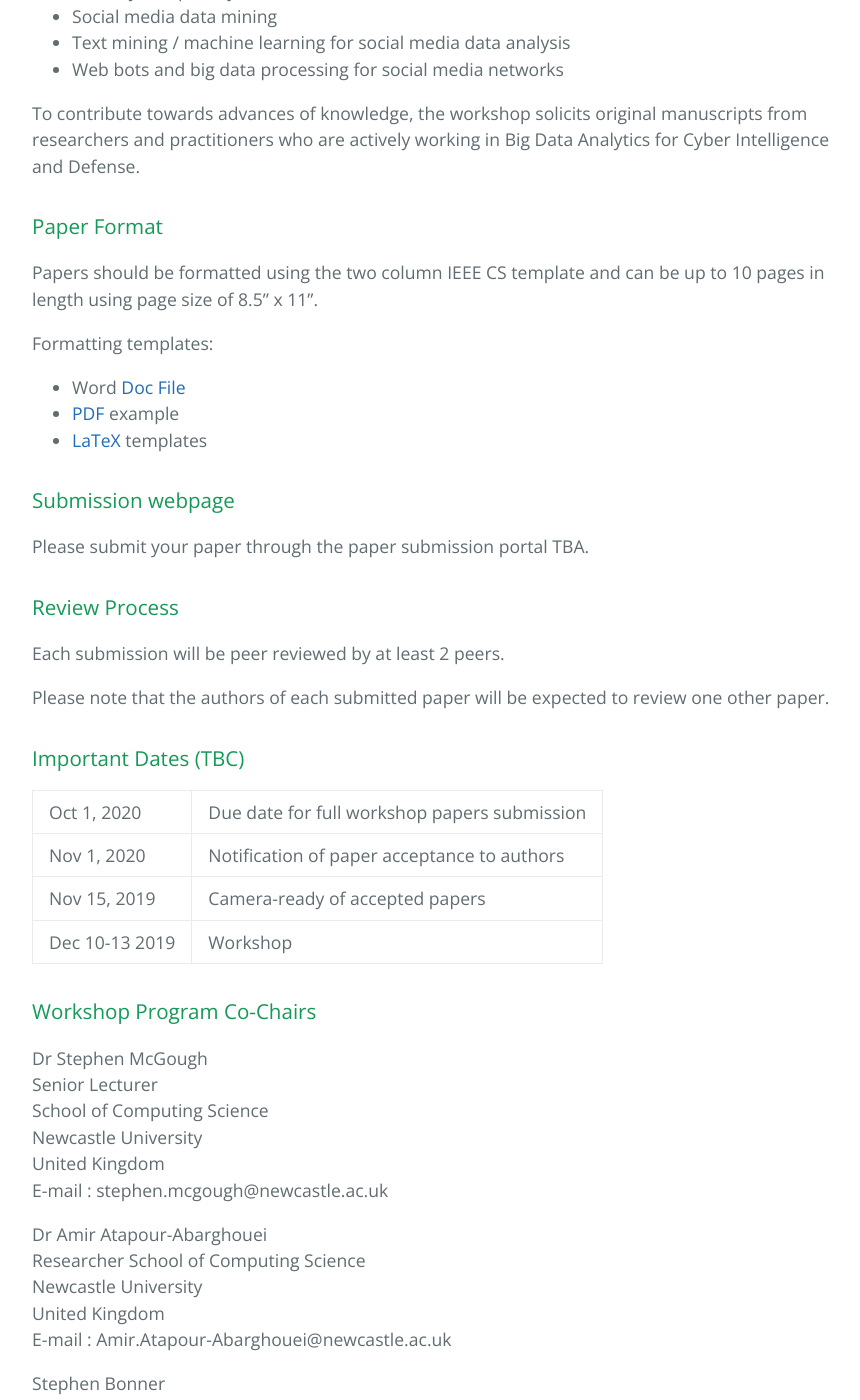
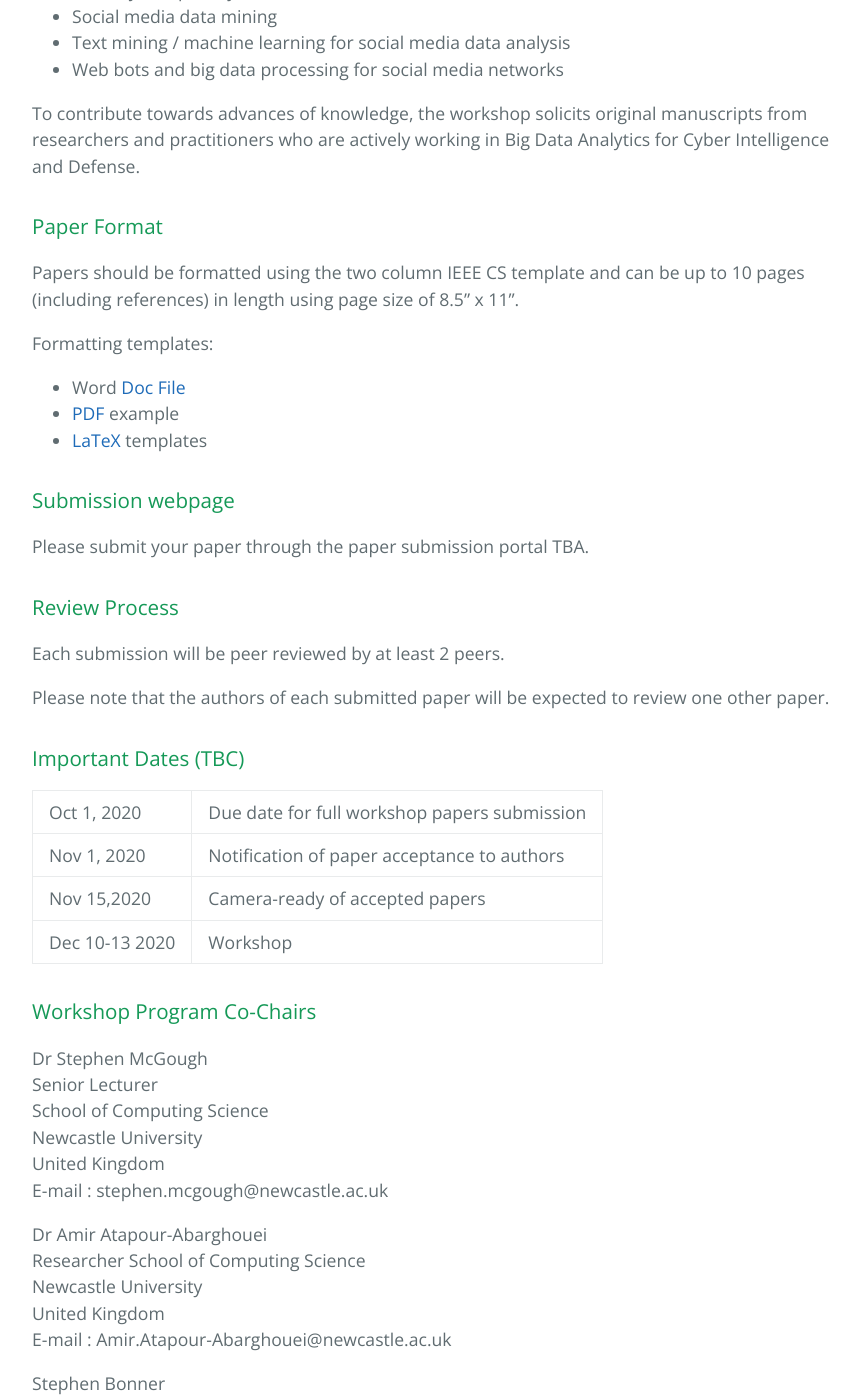
Before and after one commit to bda4cid/bda4cid.github.io, a Jekyll site: the page built from index.md, in a window 1280 px wide and 1400 px high, scrolled down 2078 px. Shown: the whole window, without its empty margins (192-1052 px from the left). Built offline with Jekyll 4.4.1, drawn with Linux system fonts in a browser that asks for light colours; our own code applies the rules of GitHub Pages for plain Markdown files.

Commit message:
Some date fixes and page limit clarification

```diff
--- a/index.md
+++ b/index.md
@@ -81,7 +81,7 @@ To contribute towards advances of knowledge, the workshop solicits original manu
 
 ### Paper Format
 
-Papers should be formatted using the two column IEEE CS template and can be up to 10 pages in length using page size of 8.5" x 11".
+Papers should be formatted using the two column IEEE CS template and can be up to 10 pages (including references) in length using page size of 8.5" x 11".
 
 Formatting templates:
  * Word [Doc File](http://bigdataieee.org/BigData2019/files/Conference-template-letter.doc)
@@ -105,8 +105,8 @@ Please note that the authors of each submitted paper will be expected to review
 |-------|-------------------|
 | Oct 1, 2020 | Due date for full workshop papers submission |
 | Nov 1, 2020 |  Notification of paper acceptance to authors |
-| Nov 15, 2019 | Camera-ready of accepted papers |
-| Dec 10-13 2019 | Workshop |
+| Nov 15,2020 | Camera-ready of accepted papers |
+| Dec 10-13 2020 | Workshop |
 
 ### Workshop Program Co-Chairs
 
```
